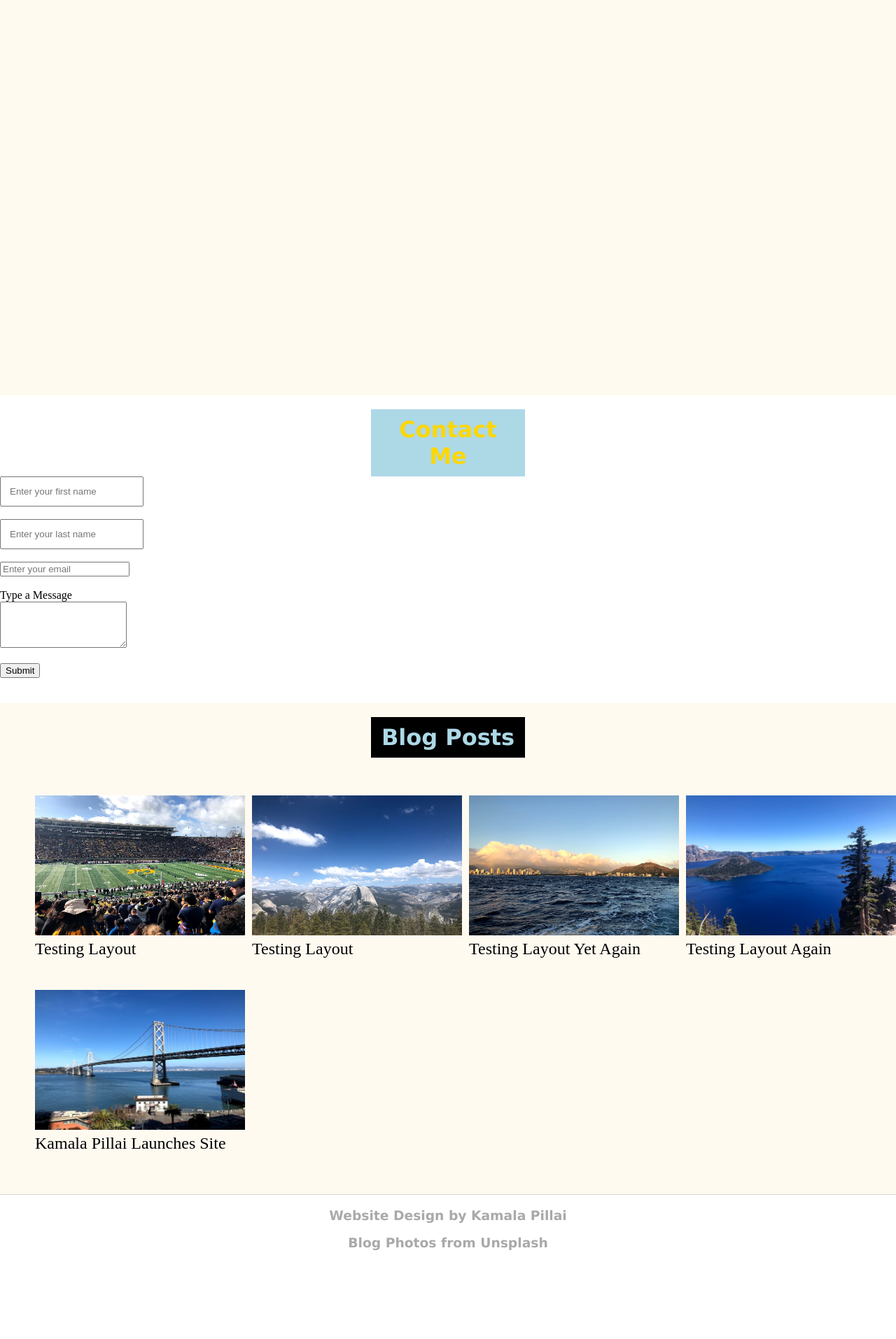
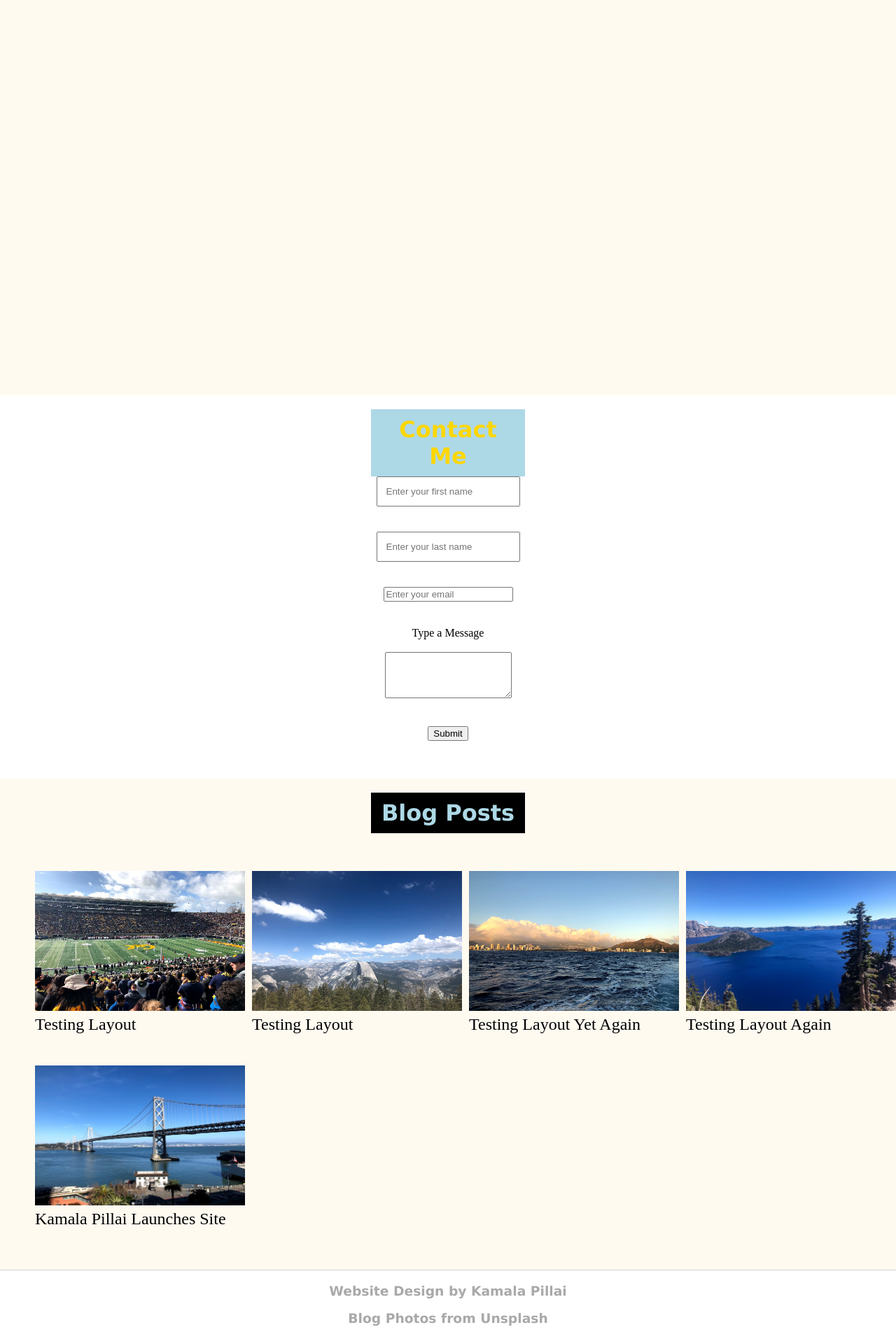
Before and after one commit to kpill/kpill.github.io, a Jekyll site: the page built from index.html, in a window 1280 px wide. Shown: the part 1338-3252 px from the top of the page at 70% size. Built offline with Jekyll 4.4.1, drawn with Linux system fonts in a browser that asks for light colours; before the commit the page ends 3144 px from its top, so only the background shows below that.

Commit message:
Update index.html

```diff
--- a/index.html
+++ b/index.html
@@ -25,17 +25,17 @@ and eager to learn, reach out to me at <a style="text-decoration: none; color:sa
 <div class="contact">
 	<div class="blue-box">Contact Me</div>
 	<form method="post" action="contact.php">
-	<input type="text" placeholder="Enter your first name" id="firstName"/>
+	<center><input type="text" placeholder="Enter your first name" id="firstName"/></center>
 	<br><br>
-	<input type="text" placeholder="Enter your last name" id="lastName"/>
+	<center><input type="text" placeholder="Enter your last name" id="lastName"/></center>
 	<br><br>
-	<input type="email" placeholder="Enter your email" id="email"/>
+	<center><input type="email" placeholder="Enter your email" id="email"/></center>
 	<br><br>
-	<span>Type a Message</span>
+	<center><span>Type a Message</span></center>
 	<br>
-	<textarea id="message" rows="4"></textarea>
+	<center><textarea id="message" rows="4"></textarea></center>
 	<br><br>
-	<input type="submit">
+	<center><input type="submit"></center>
 	<br><br><br>
 	</form>
 </div>
```
